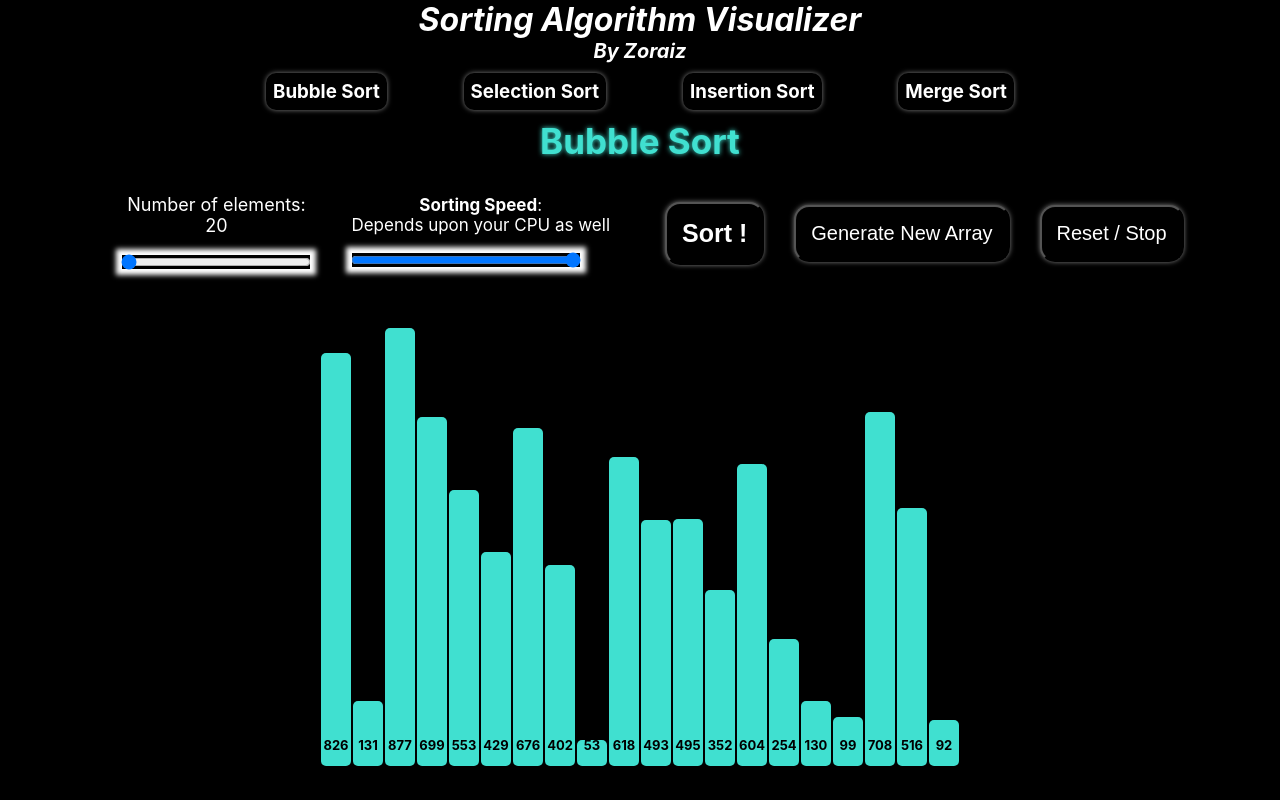
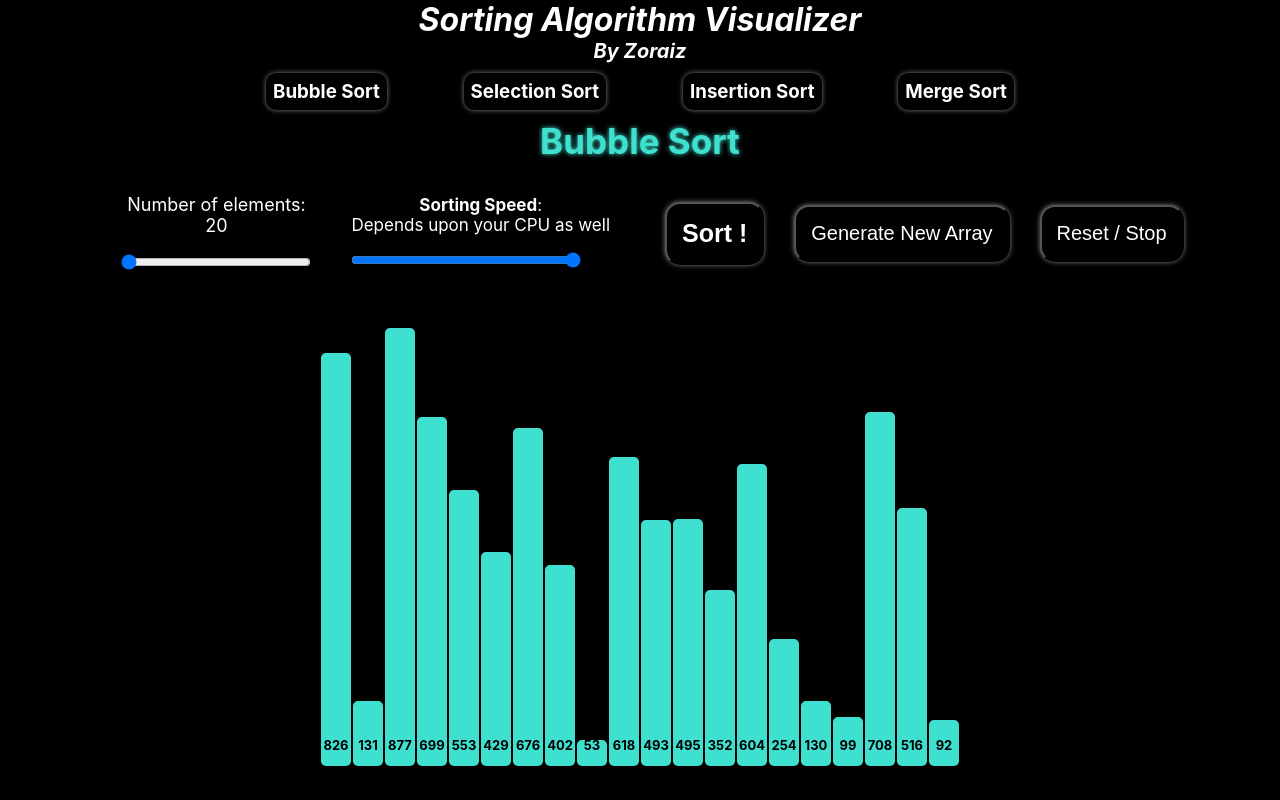
Before and after one commit to TheZoraiz/React---Sorting-Visualizer, a React (Create React App) app: page / in a window 1280 px wide. Built offline with nearby package versions, Linux system fonts and the light colour scheme.

Commit message:
more unneeded changes

```diff
--- a/src/App.css
+++ b/src/App.css
@@ -26,12 +26,10 @@ body {
 }
 
 #range {
-  box-shadow: 0 0 5px 5px white;
   width: 190px;
 }
 
 #rangeSpeed {
-  box-shadow: 0 0 5px 5px white;
   width: 230px;
   /* transform: rotate(180deg); */
 }
--- a/src/components/Array.js
+++ b/src/components/Array.js
@@ -9,7 +9,6 @@ function Array(props) {
     const [ rangeVal, setVal ] = useState(20);
     const [ speed, setSpeed ] = useState(500);
     const [ clickable, setClickable ] = useState(true);
-    console.log(500 - speed);
 
     let sortHistory = [];
     let interval = undefined;
```
